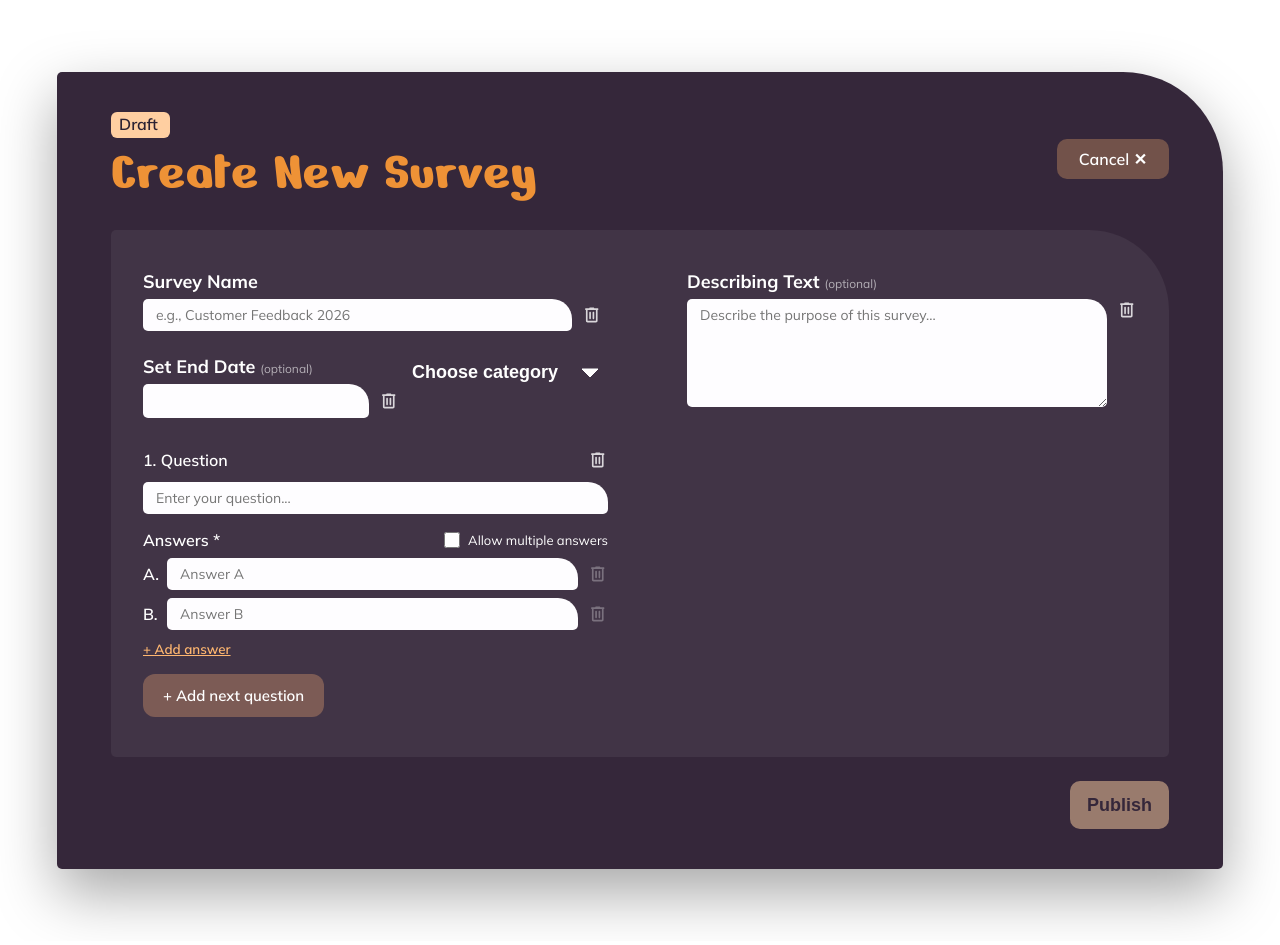
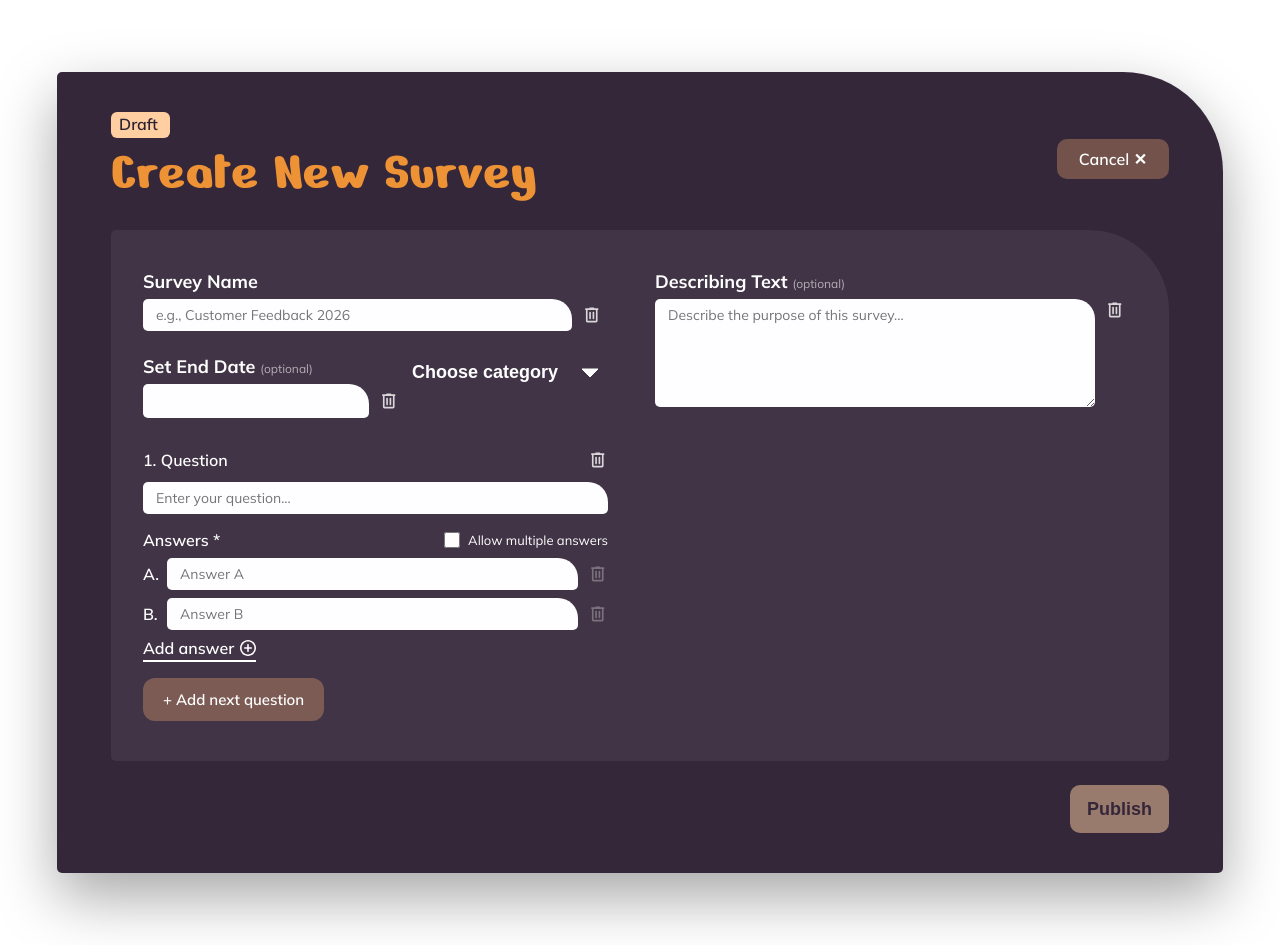
Before and after one commit to OguzHanYav/PollApp, an Angular app: page /create in a window 1280 px wide. Built offline with nearby package versions, Linux system fonts and the light colour scheme; a web font is replaced by a local one.

Commit message:
Fix : Create Survey Add answer btn

```diff
--- a/src/app/features/poll-create/poll-create.component.html
+++ b/src/app/features/poll-create/poll-create.component.html
@@ -54,8 +54,9 @@
             <div class="category-select" [class.open]="categoryDropdownOpen()">
               <button type="button" class="category-select__toggle" (click)="toggleCategoryDropdown($event)">
                 <span class="category-select__label">{{ surveyForm.get('category')?.value || 'Choose category' }}</span>
-                <svg class="category-select__arrow" width="16" height="10" viewBox="0 0 16 10" xmlns="http://www.w3.org/2000/svg">
-                  <path d="M0 1L8 9L16 1H0Z"/>
+                <svg class="category-select__arrow" width="16" height="10" viewBox="0 0 16 10"
+                  xmlns="http://www.w3.org/2000/svg">
+                  <path d="M0 1L8 9L16 1H0Z" />
                 </svg>
               </button>
 
@@ -109,7 +110,10 @@
                     <img src="./assets/Delete.svg" alt="">
                   </button>
                 </div>
-                <button type="button" class="btn-add-answer" (click)="addAnswer(qIndex)">+ Add answer</button>
+                <button type="button" class="btn-add-answer" (click)="addAnswer(qIndex)">
+                  <span>Add answer</span>
+                  <img src="./assets/add_circle.svg" alt="">
+                </button>
               </div>
             </div>
           </div>
--- a/src/app/features/poll-create/poll-create.component.scss
+++ b/src/app/features/poll-create/poll-create.component.scss
@@ -97,7 +97,6 @@ $font-nokora: 'Nokora', sans-serif;
   display: grid;
   grid-template-columns: 1fr 1fr;
   grid-template-rows: auto auto auto auto;
-  column-gap: 32px;
   row-gap: 8px;
   background: rgba(255, 255, 255, 0.06);
   border-top-left-radius: 5px;
@@ -152,6 +151,7 @@ $font-nokora: 'Nokora', sans-serif;
   flex-direction: column;
   gap: 6px;
   margin-bottom: 16px;
+  max-width: 470px;
 
   label {
     font-family: $font-mulish;
@@ -213,6 +213,7 @@ $font-nokora: 'Nokora', sans-serif;
 
   .descriptionInput {
     height: 108px;
+
   }
 }
 // poll-create.component.scss
@@ -526,12 +527,34 @@ textarea {
 .btn-add-answer {
   font-family: $font-mulish;
   font-weight: 600;
+  font-size: 16px;
   background: none;
   border: none;
-  color: $accent-orange;
-  text-decoration: underline;
+  color: white;
   cursor: pointer;
-  padding: 0;
+  padding: 0 0 4px 0;
+  display: inline-flex;
+  align-items: center;
+  gap: 6px;
+  position: relative;
+
+  // Unterstreichung für den gesamten Button (Text + Icon)
+  &::after {
+    content: '';
+    position: absolute;
+    bottom: 0;
+    left: 0;
+    width: 100%;
+    height: 2px;
+    background-color: white;
+    transition: background-color 0.2s ease, width 0.2s ease;
+  }
+
+  img {
+    display: inline-block;
+    flex-shrink: 0;
+  }
+
 }
 
 .btn-add-question {
```
Also changed, not shown: public/assets/add_circle.svg (added).
